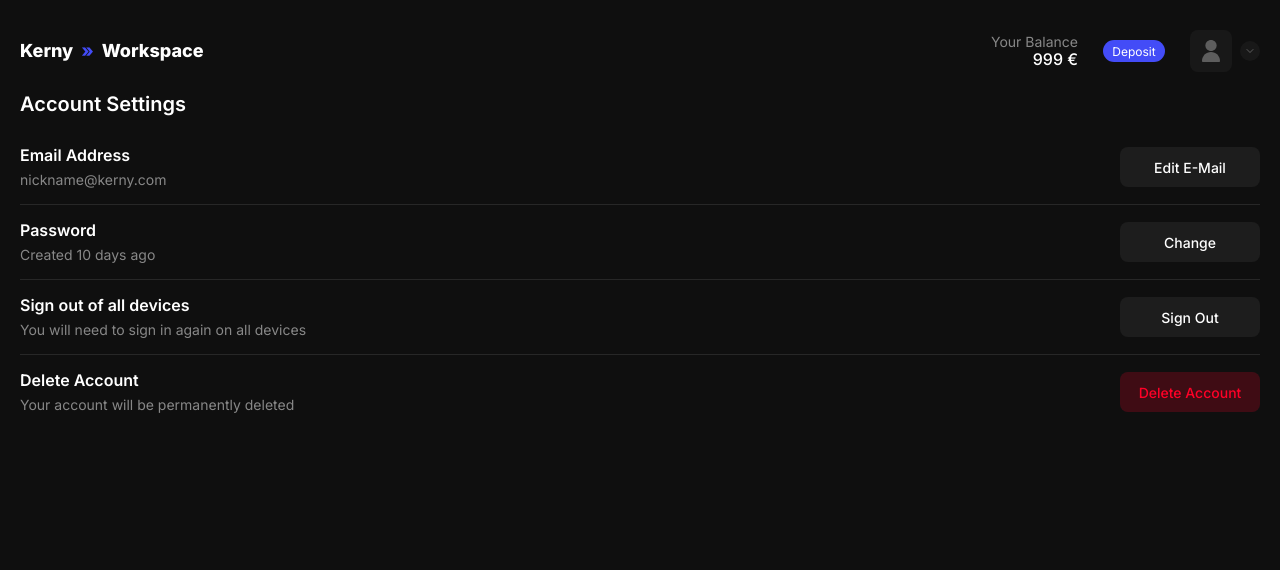
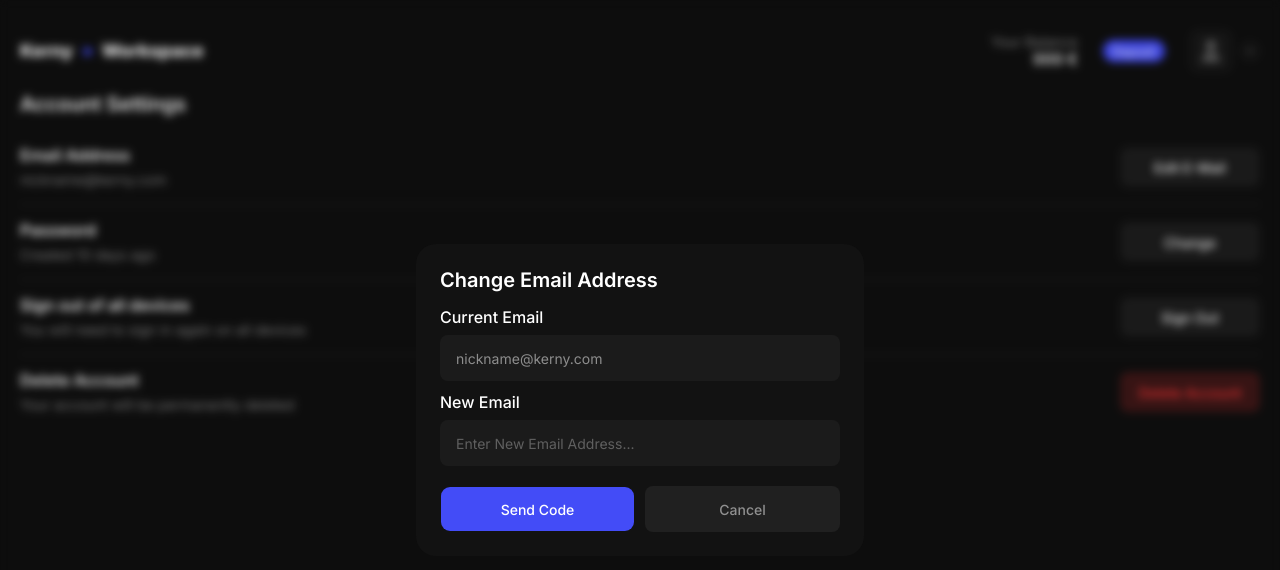
Before and after one commit to AnastasiiaDedela/kerny, a Next.js app: page /workspace/settings in a window 1280 px wide. Both pictures are taken after a click on the button "Edit E-Mail". Shown: the top 570 px of the page. Built offline with nearby package versions, Linux system fonts and the light colour scheme.

Commit message:
feat: add modals

```diff
--- a/src/app/workspace/settings/page.tsx
+++ b/src/app/workspace/settings/page.tsx
@@ -3,18 +3,22 @@ import {
   type AccountSetting,
 } from '@/components/workspace/AccountSettingsList';
 
+const email = 'nickname@kerny.com';
+
 const settings: AccountSetting[] = [
-  { title: 'Email Address', description: 'nickname@kerny.com', action: 'Edit E-Mail' },
-  { title: 'Password', description: 'Created 10 days ago', action: 'Change' },
+  { title: 'Email Address', description: email, action: 'Edit E-Mail', modal: 'email' },
+  { title: 'Password', description: 'Created 10 days ago', action: 'Change', modal: 'password' },
   {
     title: 'Sign out of all devices',
     description: 'You will need to sign in again on all devices',
     action: 'Sign Out',
+    modal: 'signOut',
   },
   {
     title: 'Delete Account',
     description: 'Your account will be permanently deleted',
     action: 'Delete Account',
+    modal: 'delete',
     destructive: true,
   },
 ];
@@ -25,7 +29,7 @@ export default function AccountSettingsPage() {
       <h1 className="text-xl leading-6 font-semibold text-white">Account Settings</h1>
 
       <div className="mt-[30px]">
-        <AccountSettingsList items={settings} />
+        <AccountSettingsList items={settings} currentEmail={email} />
       </div>
     </div>
   );
--- a/src/components/workspace/AccountSettingsList.tsx
+++ b/src/components/workspace/AccountSettingsList.tsx
@@ -1,14 +1,40 @@
+'use client';
+
+import { useState } from 'react';
+
+import { ChangeEmailModal } from '@/components/workspace/ChangeEmailModal';
+import { ChangePasswordModal } from '@/components/workspace/ChangePasswordModal';
+import { ConfirmModal } from '@/components/workspace/ConfirmModal';
 import { cn } from '@/lib/utils';
+
+export type AccountSettingModal = 'email' | 'password' | 'signOut' | 'delete';
 
 export type AccountSetting = {
   title: string;
   description: string;
   action: string;
+  /** Which dialog the action button opens. */
+  modal: AccountSettingModal;
   /** Renders the action in the red "danger" treatment. */
   destructive?: boolean;
 };
 
-export function AccountSettingsList({ items }: { items: AccountSetting[] }) {
+const CONFIRM_COPY =
+  'Lorem ipsum dolor sit amet consectetur. Interdum amet montes ipsum in molestie quisque. Blandit risus odio a non scelerisque turpis eget. Scelerisque at at sit ipsum montes ornare pulvinar.';
+
+export function AccountSettingsList({
+  items,
+  currentEmail,
+}: {
+  items: AccountSetting[];
+  currentEmail: string;
+}) {
+  const [openModal, setOpenModal] = useState<AccountSettingModal | null>(null);
+
+  /** Keeps the closing animation intact: only clears the id once the dialog reports it is shut. */
+  const closeOn = (modal: AccountSettingModal) => (open: boolean) =>
+    setOpenModal(open ? modal : null);
+
   return (
     <div className="flex flex-col">
       {items.map((item, i) => (
@@ -27,10 +53,11 @@ export function AccountSettingsList({ items }: { items: AccountSetting[] }) {
 
           <button
             type="button"
+            onClick={() => setOpenModal(item.modal)}
             className={cn(
               'flex h-10 w-35 shrink-0 items-center justify-center rounded-[8px] text-sm leading-[17px] font-medium transition-colors',
               item.destructive
-                ? 'bg-[#FF0027]/20 text-[#FF0027] hover:bg-[#FF0027]/30'
+                ? 'bg-[#FB3737]/20 text-[#FB3737] hover:bg-[#FB3737]/30'
                 : 'bg-white/[0.06] text-white hover:bg-white/10'
             )}
           >
@@ -38,6 +65,26 @@ export function AccountSettingsList({ items }: { items: AccountSetting[] }) {
           </button>
         </div>
       ))}
+
+      <ChangeEmailModal
+        open={openModal === 'email'}
+        onOpenChange={closeOn('email')}
+        currentEmail={currentEmail}
+      />
+      <ChangePasswordModal open={openModal === 'password'} onOpenChange={closeOn('password')} />
+      <ConfirmModal
+        open={openModal === 'signOut'}
+        onOpenChange={closeOn('signOut')}
+        title="Sign Out of All Devices"
+        description={CONFIRM_COPY}
+      />
+      <ConfirmModal
+        open={openModal === 'delete'}
+        onOpenChange={closeOn('delete')}
+        title="Delete Account"
+        description={CONFIRM_COPY}
+        destructive
+      />
     </div>
   );
 }
--- /dev/null
+++ b/src/components/workspace/ChangeEmailModal.tsx
@@ -0,0 +1,56 @@
+'use client';
+
+import { useState } from 'react';
+
+import { ModalActions, ModalField, ModalShell } from '@/components/workspace/modal-parts';
+
+export function ChangeEmailModal({
+  open,
+  onOpenChange,
+  currentEmail,
+}: {
+  open: boolean;
+  onOpenChange: (open: boolean) => void;
+  currentEmail: string;
+}) {
+  const [newEmail, setNewEmail] = useState('');
+
+  const close = () => {
+    setNewEmail('');
+    onOpenChange(false);
+  };
+
+  return (
+    <ModalShell open={open} onOpenChange={onOpenChange} title="Change Email Address">
+      <form
+        onSubmit={(e) => {
+          e.preventDefault();
+          close();
+        }}
+        className="mt-5 lg:mt-4"
+      >
+        <div className="flex flex-col gap-3">
+          <ModalField
+            id="currentEmail"
+            label="Current Email"
+            placeholder={currentEmail}
+            value={currentEmail}
+            onValueChange={() => {}}
+            readOnly
+          />
+
+          <ModalField
+            id="newEmail"
+            label="New Email"
+            placeholder="Enter New Email Address..."
+            value={newEmail}
+            onValueChange={setNewEmail}
+            type="email"
+          />
+        </div>
+
+        <ModalActions submitLabel="Send Code" onCancel={close} />
+      </form>
+    </ModalShell>
+  );
+}
--- /dev/null
+++ b/src/components/workspace/ChangePasswordModal.tsx
@@ -0,0 +1,65 @@
+'use client';
+
+import { useState } from 'react';
+
+import { ModalActions, ModalField, ModalShell } from '@/components/workspace/modal-parts';
+
+const emptyPasswords = { current: '', next: '', repeat: '' };
+
+export function ChangePasswordModal({
+  open,
+  onOpenChange,
+}: {
+  open: boolean;
+  onOpenChange: (open: boolean) => void;
+}) {
+  const [values, setValues] = useState(emptyPasswords);
+
+  const close = () => {
+    setValues(emptyPasswords);
+    onOpenChange(false);
+  };
+
+  return (
+    <ModalShell open={open} onOpenChange={onOpenChange} title="Change Password">
+      <form
+        onSubmit={(e) => {
+          e.preventDefault();
+          close();
+        }}
+        className="mt-5 lg:mt-4"
+      >
+        <div className="flex flex-col gap-3">
+          <ModalField
+            id="currentPassword"
+            label="Current Password"
+            placeholder="Enter Current Password..."
+            value={values.current}
+            onValueChange={(current) => setValues((v) => ({ ...v, current }))}
+            type="password"
+          />
+
+          <ModalField
+            id="newPassword"
+            label="New Password"
+            placeholder="Enter New Password..."
+            value={values.next}
+            onValueChange={(next) => setValues((v) => ({ ...v, next }))}
+            type="password"
+          />
+
+          <ModalField
+            id="repeatPassword"
+            label="Repeat Password"
+            placeholder="Repeat Password..."
+            value={values.repeat}
+            onValueChange={(repeat) => setValues((v) => ({ ...v, repeat }))}
+            type="password"
+          />
+        </div>
+
+        <ModalActions submitLabel="Change" onCancel={close} />
+      </form>
+    </ModalShell>
+  );
+}
--- /dev/null
+++ b/src/components/workspace/ConfirmModal.tsx
@@ -0,0 +1,37 @@
+'use client';
+
+import { ModalActions, ModalShell } from '@/components/workspace/modal-parts';
+
+/** Title + explanatory paragraph + Confirm/Cancel — shared by "Sign Out of All Devices" and
+    "Delete Account", which differ only in copy and the colour of the confirm button. */
+export function ConfirmModal({
+  open,
+  onOpenChange,
+  title,
+  description,
+  destructive,
+}: {
+  open: boolean;
+  onOpenChange: (open: boolean) => void;
+  title: string;
+  description: string;
+  destructive?: boolean;
+}) {
+  const close = () => onOpenChange(false);
+
+  return (
+    <ModalShell open={open} onOpenChange={onOpenChange} title={title}>
+      <form
+        onSubmit={(e) => {
+          e.preventDefault();
+          close();
+        }}
+        className="mt-5 lg:mt-4"
+      >
+        <p className="text-sm leading-[17px] font-normal text-white/80">{description}</p>
+
+        <ModalActions submitLabel="Confirm" onCancel={close} destructive={destructive} />
+      </form>
+    </ModalShell>
+  );
+}
--- a/src/components/workspace/modal-parts.tsx
+++ b/src/components/workspace/modal-parts.tsx
@@ -4,6 +4,7 @@ import type { ReactNode } from 'react';
 
 import { Button } from '@/components/ui/button';
 import { Dialog, DialogContent } from '@/components/ui/dialog';
+import { cn } from '@/lib/utils';
 
 /** 373px card with a 30px radius on mobile (10px gutters on the 393px design frame), inset 20px
     with a deeper 40px under the buttons; 448px with a 24px inset and a 20px radius from lg up. */
@@ -39,6 +40,8 @@ export function ModalField({
   onValueChange,
   inputMode,
   maxLength,
+  type,
+  readOnly,
 }: {
   id: string;
   label: string;
@@ -47,6 +50,9 @@ export function ModalField({
   onValueChange: (value: string) => void;
   inputMode?: 'numeric';
   maxLength?: number;
+  type?: 'password' | 'email';
+  /** Renders an unchangeable value (the current e-mail) in the dimmed placeholder tone. */
+  readOnly?: boolean;
 }) {
   return (
     <div>
@@ -56,13 +62,18 @@ export function ModalField({
       <input
         id={id}
         name={id}
+        type={type}
         value={value}
         onChange={(e) => onValueChange(e.target.value)}
         placeholder={placeholder}
         inputMode={inputMode}
         maxLength={maxLength}
+        readOnly={readOnly}
         autoComplete="off"
-        className="h-[46px] w-full rounded-[8px] bg-white/[0.04] px-4 py-[7px] text-sm leading-[17px] font-normal text-white outline-none placeholder:text-white/30"
+        className={cn(
+          'h-[46px] w-full rounded-[8px] bg-white/[0.04] px-4 py-[7px] text-sm leading-[17px] font-normal text-white outline-none placeholder:text-white/30',
+          readOnly && 'text-white/50'
+        )}
       />
     </div>
   );
@@ -74,13 +85,22 @@ export function ModalField({
 export function ModalActions({
   submitLabel,
   onCancel,
+  destructive,
 }: {
   submitLabel: string;
   onCancel: () => void;
+  /** Solid red submit, for the irreversible Delete Account confirmation. */
+  destructive?: boolean;
 }) {
   return (
     <div className="mt-5 grid grid-cols-1 gap-3 lg:grid-cols-2 lg:gap-2.5">
-      <Button type="submit" className="h-[46px] min-w-0 text-sm leading-[17px] font-medium">
+      <Button
+        type="submit"
+        className={cn(
+          'h-[46px] min-w-0 text-sm leading-[17px] font-medium',
+          destructive && 'bg-[#FB3737] text-white hover:bg-[#FB3737]/80'
+        )}
+      >
         {submitLabel}
       </Button>
       <button
```
